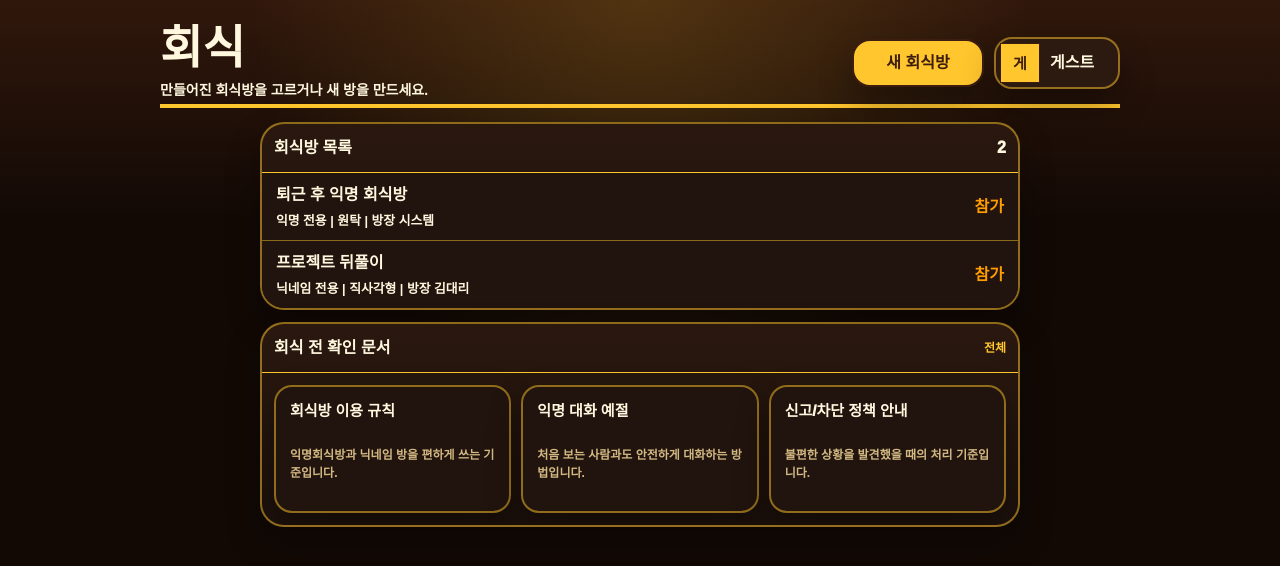
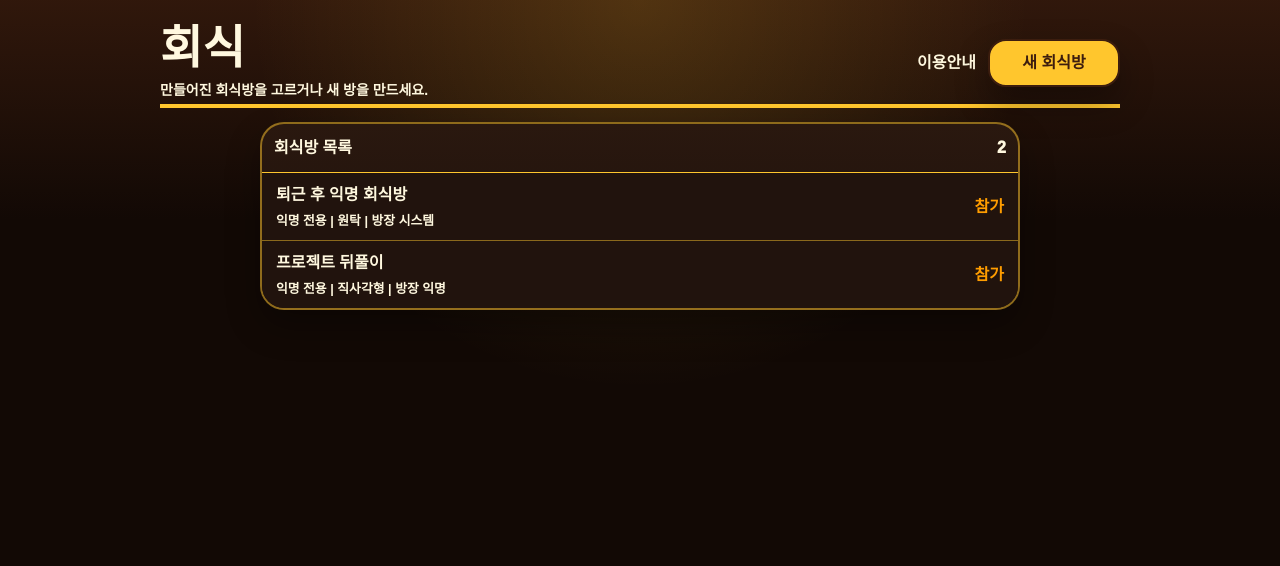
Before and after one commit to ooooooonfdfasn/baksu, a Next.js app in the folder hasik/: page / in a window 1280 px wide. Shown: the top 566 px of the page. Built offline with nearby package versions, Linux system fonts and the light colour scheme.

Commit message:
Simplify contact and anonymous service links

```diff
--- a/hasik/src/app/globals.css
+++ b/hasik/src/app/globals.css
@@ -1672,8 +1672,22 @@ input:focus {
   flex: 0 0 auto;
 }
 
-.create-room-open-button,
-.lobby-profile-button {
+.lobby-guide-link {
+  display: inline-flex;
+  align-items: center;
+  min-height: 48px;
+  padding: 0 2px;
+  color: var(--text);
+  font-weight: 950;
+  text-decoration: none;
+  white-space: nowrap;
+}
+
+.lobby-guide-link:hover {
+  color: var(--blue);
+}
+
+.create-room-open-button {
   min-height: 48px;
   border: 1px solid var(--line);
   background: var(--panel);
@@ -1685,41 +1699,6 @@ input:focus {
 .create-room-open-button {
   width: 132px;
   padding: 0 18px;
-}
-
-.lobby-profile-button {
-  display: inline-flex;
-  align-items: center;
-  gap: 10px;
-  min-width: 126px;
-  max-width: 180px;
-  padding: 4px 12px 4px 4px;
-}
-
-.lobby-profile-button > span:last-child {
-  min-width: 0;
-  overflow: hidden;
-  text-overflow: ellipsis;
-  white-space: nowrap;
-}
-
-.lobby-avatar {
-  display: inline-grid;
-  place-items: center;
-  width: 40px;
-  height: 40px;
-  border: 1px solid var(--line);
-  background: var(--blue);
-  color: var(--ink);
-  font-size: 15px;
-  font-weight: 950;
-  line-height: 1;
-}
-
-.lobby-avatar.large {
-  width: 56px;
-  height: 56px;
-  font-size: 20px;
 }
 
 .lobby-modal {
@@ -1757,18 +1736,6 @@ input:focus {
   padding: 16px;
 }
 
-.profile-summary {
-  display: flex;
-  align-items: center;
-  gap: 12px;
-  min-height: 64px;
-}
-
-.profile-summary strong {
-  font-size: 20px;
-  font-weight: 950;
-}
-
 .lobby-panel {
   display: grid;
   gap: 10px;
@@ -1801,14 +1768,12 @@ input:focus {
   font-weight: 900;
 }
 
-.session-switch,
 .create-room-options {
   display: grid;
   grid-template-columns: repeat(2, minmax(0, 1fr));
   gap: 8px;
 }
 
-.session-switch button,
 .create-room-options button,
 .create-room-button,
 .room-list-item {
@@ -1832,28 +1797,8 @@ input:focus {
   padding: 0;
 }
 
-.lobby-doc-panel {
-  gap: 0;
-  width: min(760px, 100%);
-  margin: 0 auto;
-  padding: 0;
-}
-
 .room-list-panel .lobby-panel-head {
   padding: 12px;
-}
-
-.lobby-doc-panel .lobby-panel-head {
-  padding: 12px;
-}
-
-.join-notice {
-  margin: 0;
-  padding: 10px 12px;
-  border-bottom: 1px solid var(--line);
-  color: var(--blue);
-  font-size: 13px;
-  font-weight: 900;
 }
 
 .room-list {
@@ -1896,37 +1841,6 @@ input:focus {
   color: var(--blue);
   font-style: normal;
   font-weight: 950;
-}
-
-.lobby-doc-list {
-  display: grid;
-  grid-template-columns: repeat(3, minmax(0, 1fr));
-  gap: 10px;
-  padding: 12px;
-}
-
-.lobby-doc-list a {
-  display: grid;
-  gap: 8px;
-  min-height: 128px;
-  padding: 14px;
-  border: 1px solid var(--line);
-  background: var(--panel);
-  color: var(--text);
-  text-decoration: none;
-}
-
-.lobby-doc-list strong {
-  font-size: 15px;
-  font-weight: 950;
-  line-height: 1.35;
-}
-
-.lobby-doc-list small {
-  color: var(--muted);
-  font-size: 12px;
-  font-weight: 800;
-  line-height: 1.5;
 }
 
 @media (max-width: 1120px) {
@@ -2293,16 +2207,9 @@ input:focus {
     padding: 0 11px;
   }
 
-  .lobby-profile-button {
-    min-width: 0;
-    max-width: 128px;
+  .lobby-guide-link {
     min-height: 42px;
-    padding: 3px 8px 3px 3px;
-  }
-
-  .lobby-avatar {
-    width: 34px;
-    height: 34px;
+    font-size: 14px;
   }
 
   .lobby-grid {
@@ -2313,18 +2220,6 @@ input:focus {
   .room-list-panel {
     width: 100%;
     grid-column: auto;
-  }
-
-  .lobby-doc-panel {
-    width: 100%;
-  }
-
-  .lobby-doc-list {
-    grid-template-columns: 1fr;
-  }
-
-  .lobby-doc-list a {
-    min-height: 88px;
   }
 
   .room-list-item {
@@ -2412,11 +2307,9 @@ h1 {
 .payment-popover,
 .lobby-modal,
 .lobby-panel,
-.lobby-doc-list a,
 .menu-item,
 .menu-trigger,
 .create-room-open-button,
-.lobby-profile-button,
 .role-chip,
 .mood-chip,
 .shape-chip,
@@ -2475,10 +2368,6 @@ input {
   overflow: hidden;
 }
 
-.lobby-doc-panel {
-  overflow: hidden;
-}
-
 .panel,
 .chat-panel,
 .profile-popover,
@@ -2497,7 +2386,6 @@ input {
 .menu-item:hover,
 .menu-trigger:hover,
 .create-room-open-button:hover,
-.lobby-profile-button:hover,
 .icon-action:hover,
 .send-button:hover,
 .settings-button:hover,
@@ -2509,11 +2397,9 @@ input {
 .secret-pay-button:hover,
 .order-button:hover,
 .payment-option:hover,
-.session-switch button:hover,
 .create-room-options button:hover,
 .create-room-button:hover,
 .room-list-item:hover,
-.lobby-doc-list a:hover,
 .profile-close:hover,
 .report-button:hover {
   border-color: var(--bhc-orange);
@@ -2522,7 +2408,6 @@ input {
 .role-chip.selected,
 .mood-chip.selected,
 .shape-chip.selected,
-.session-switch .selected,
 .create-room-options .selected,
 .seat-slot.mine .seat-token,
 .send-button,
@@ -2556,7 +2441,6 @@ input {
   font-weight: 950;
 }
 
-.session-switch button,
 .create-room-options button,
 .room-list-item {
   border: 2px solid rgba(255, 198, 45, 0.48);
@@ -2566,16 +2450,6 @@ input {
 }
 
 .create-room-open-button {
-  border-color: var(--bhc-brown) !important;
-  background: var(--bhc-yellow) !important;
-  color: var(--bhc-brown) !important;
-}
-
-.lobby-profile-button {
-  background: var(--bhc-cream) !important;
-}
-
-.lobby-avatar {
   border-color: var(--bhc-brown) !important;
   background: var(--bhc-yellow) !important;
   color: var(--bhc-brown) !important;
--- a/hasik/src/components/hasik-app.tsx
+++ b/hasik/src/components/hasik-app.tsx
@@ -2,27 +2,22 @@
 
 import { useEffect, useMemo, useState } from "react";
 import { HasikRoom } from "@/components/hasik-room";
-import type { RoomAccessMode, TableShape } from "@/components/hasik-room";
+import type { TableShape } from "@/components/hasik-room";
 
 interface LobbyRoom {
   id: string;
   title: string;
-  accessMode: RoomAccessMode;
   tableShape: TableShape;
   createdAt: number;
   hostName: string;
 }
 
-type SessionMode = "guest" | "member";
-
 const lobbyStorageKey = "hasik:lobby-rooms";
-const sessionStorageKey = "hasik:lobby-session";
 
 const defaultRooms: LobbyRoom[] = [
   {
     id: "main-room",
     title: "퇴근 후 익명 회식방",
-    accessMode: "anonymous",
     tableShape: "round",
     createdAt: Date.now() - 1000 * 60 * 34,
     hostName: "시스템"
@@ -30,10 +25,9 @@ const defaultRooms: LobbyRoom[] = [
   {
     id: "team-dinner-room",
     title: "프로젝트 뒤풀이",
-    accessMode: "nickname",
     tableShape: "rectangle",
     createdAt: Date.now() - 1000 * 60 * 12,
-    hostName: "김대리"
+    hostName: "익명"
   }
 ];
 
@@ -45,36 +39,27 @@ function createId() {
   return `${Date.now()}-${Math.random().toString(16).slice(2)}`;
 }
 
-function createGuestName() {
-  return `익명${Math.floor(100 + Math.random() * 900)}`;
-}
-
 export function HasikApp() {
   const [rooms, setRooms] = useState<LobbyRoom[]>(defaultRooms);
   const [selectedRoomId, setSelectedRoomId] = useState<string | null>(null);
-  const [sessionMode, setSessionMode] = useState<SessionMode>("guest");
-  const [loginName, setLoginName] = useState("김대리");
   const [newRoomTitle, setNewRoomTitle] = useState("새 회식방");
-  const [newRoomAccess, setNewRoomAccess] = useState<RoomAccessMode>("anonymous");
   const [newRoomTableShape, setNewRoomTableShape] = useState<TableShape>("round");
-  const [joinNotice, setJoinNotice] = useState("");
-  const [isProfileOpen, setProfileOpen] = useState(false);
   const [isCreateRoomOpen, setCreateRoomOpen] = useState(false);
 
   useEffect(() => {
     try {
       const savedRooms = localStorage.getItem(lobbyStorageKey);
-      const savedSession = localStorage.getItem(sessionStorageKey);
 
       if (savedRooms) {
         const parsedRooms = JSON.parse(savedRooms) as LobbyRoom[];
-        setRooms(parsedRooms.length > 0 ? parsedRooms : defaultRooms);
-      }
-
-      if (savedSession) {
-        const parsedSession = JSON.parse(savedSession) as { mode?: SessionMode; loginName?: string };
-        setSessionMode(parsedSession.mode === "member" ? "member" : "guest");
-        setLoginName(parsedSession.loginName || "김대리");
+        const anonymousRooms = parsedRooms.map((room) => ({
+          id: room.id,
+          title: room.title,
+          tableShape: room.tableShape,
+          createdAt: room.createdAt,
+          hostName: room.hostName || "익명"
+        }));
+        setRooms(anonymousRooms.length > 0 ? anonymousRooms : defaultRooms);
       }
     } catch {
       setRooms(defaultRooms);
@@ -85,64 +70,28 @@ export function HasikApp() {
     localStorage.setItem(lobbyStorageKey, JSON.stringify(rooms));
   }, [rooms]);
 
-  useEffect(() => {
-    localStorage.setItem(sessionStorageKey, JSON.stringify({ mode: sessionMode, loginName }));
-  }, [loginName, sessionMode]);
-
   const selectedRoom = useMemo(
     () => rooms.find((room) => room.id === selectedRoomId) ?? null,
     [rooms, selectedRoomId]
   );
 
-  const participantName = useMemo(() => {
-    if (!selectedRoom) {
-      return "";
-    }
-
-    return selectedRoom.accessMode === "anonymous" ? createGuestName() : loginName.trim();
-  }, [loginName, selectedRoom]);
-
-  const profileLabel = sessionMode === "guest" ? "게스트" : loginName.trim() || "로그인";
-  const profileInitial = sessionMode === "guest" ? "게" : (loginName.trim()[0] ?? "회");
-
   function enterRoom(room: LobbyRoom) {
-    setJoinNotice("");
-
-    if (room.accessMode === "anonymous" && sessionMode !== "guest") {
-      setJoinNotice("익명 방은 게스트 모드에서만 입장할 수 있습니다.");
-      return;
-    }
-
-    if (room.accessMode === "nickname" && (sessionMode !== "member" || !loginName.trim())) {
-      setJoinNotice("닉네임 방은 로그인 후 입장할 수 있습니다.");
-      return;
-    }
-
     setSelectedRoomId(room.id);
   }
 
   function createRoom() {
     const title = newRoomTitle.trim() || "이름 없는 회식방";
 
-    if (newRoomAccess === "nickname" && (sessionMode !== "member" || !loginName.trim())) {
-      setJoinNotice("닉네임 방을 만들려면 먼저 로그인해주세요.");
-      setCreateRoomOpen(false);
-      setProfileOpen(true);
-      return;
-    }
-
     const nextRoom: LobbyRoom = {
       id: `room-${createId()}`,
       title,
-      accessMode: newRoomAccess,
       tableShape: newRoomTableShape,
       createdAt: Date.now(),
-      hostName: sessionMode === "member" ? loginName.trim() : "게스트"
+      hostName: "익명"
     };
 
     setRooms((current) => [nextRoom, ...current]);
     setNewRoomTitle("새 회식방");
-    setJoinNotice("");
     setCreateRoomOpen(false);
   }
 
@@ -162,8 +111,6 @@ export function HasikApp() {
     return (
       <HasikRoom
         key={selectedRoom.id}
-        accessMode={selectedRoom.accessMode}
-        initialNickname={participantName}
         initialRoomTitle={selectedRoom.title}
         initialTableShape={selectedRoom.tableShape}
         roomNameOverride={selectedRoom.id}
@@ -183,23 +130,15 @@ export function HasikApp() {
             <p>만들어진 회식방을 고르거나 새 방을 만드세요.</p>
           </div>
           <div className="lobby-actions">
+            <a className="lobby-guide-link" href="../articles/dinner-room-rules.html">
+              이용안내
+            </a>
             <button
               type="button"
               className="create-room-open-button"
               onClick={() => setCreateRoomOpen(true)}
             >
               새 회식방
-            </button>
-            <button
-              type="button"
-              className="lobby-profile-button"
-              onClick={() => setProfileOpen(true)}
-              aria-label="내 프로필 열기"
-            >
-              <span className="lobby-avatar" aria-hidden="true">
-                {profileInitial}
-              </span>
-              <span>{profileLabel}</span>
             </button>
           </div>
         </header>
@@ -210,7 +149,6 @@ export function HasikApp() {
               <strong>회식방 목록</strong>
               <span>{rooms.length}</span>
             </div>
-            {joinNotice ? <p className="join-notice">{joinNotice}</p> : null}
             <div className="room-list">
               {rooms.map((room) => (
                 <button
@@ -222,8 +160,7 @@ export function HasikApp() {
                   <span>
                     <strong>{room.title}</strong>
                     <small>
-                      {room.accessMode === "anonymous" ? "익명 전용" : "닉네임 전용"} |{" "}
-                      {room.tableShape === "round" ? "원탁" : "직사각형"} | 방장 {room.hostName}
+                      익명 전용 | {room.tableShape === "round" ? "원탁" : "직사각형"} | 방장 {room.hostName}
                     </small>
                   </span>
                   <em>참가</em>
@@ -232,26 +169,6 @@ export function HasikApp() {
             </div>
           </section>
 
-          <section className="lobby-panel lobby-doc-panel" aria-label="회식 관련 사내문서">
-            <div className="lobby-panel-head">
-              <strong>회식 전 확인 문서</strong>
-              <a href="../articles/">전체</a>
-            </div>
-            <div className="lobby-doc-list">
-              <a href="../articles/dinner-room-rules.html">
-                <strong>회식방 이용 규칙</strong>
-                <small>익명회식방과 닉네임 방을 편하게 쓰는 기준입니다.</small>
-              </a>
-              <a href="../articles/anonymous-chat-etiquette.html">
-                <strong>익명 대화 예절</strong>
-                <small>처음 보는 사람과도 안전하게 대화하는 방법입니다.</small>
-              </a>
-              <a href="../articles/report-block-policy.html">
-                <strong>신고/차단 정책 안내</strong>
-                <small>불편한 상황을 발견했을 때의 처리 기준입니다.</small>
-              </a>
-            </div>
-          </section>
         </div>
       </section>
 
@@ -271,7 +188,7 @@ export function HasikApp() {
             <div className="lobby-modal-head">
               <div>
                 <p id="create-room-title">새 회식방</p>
-                <span>방 이름과 입장 방식을 정하세요.</span>
+                <span>방 이름과 테이블 모양을 정하세요.</span>
               </div>
               <button
                 type="button"
@@ -295,22 +212,6 @@ export function HasikApp() {
               <div className="create-room-options">
                 <button
                   type="button"
-                  className={newRoomAccess === "anonymous" ? "selected" : ""}
-                  onClick={() => setNewRoomAccess("anonymous")}
-                >
-                  익명 방
-                </button>
-                <button
-                  type="button"
-                  className={newRoomAccess === "nickname" ? "selected" : ""}
-                  onClick={() => setNewRoomAccess("nickname")}
-                >
-                  닉네임 방
-                </button>
-              </div>
-              <div className="create-room-options">
-                <button
-                  type="button"
                   className={newRoomTableShape === "round" ? "selected" : ""}
                   onClick={() => setNewRoomTableShape("round")}
                 >
@@ -331,71 +232,6 @@ export function HasikApp() {
           </section>
         </div>
       ) : null}
-
-      {isProfileOpen ? (
-        <div
-          className="profile-backdrop centered-backdrop"
-          role="presentation"
-          onClick={() => setProfileOpen(false)}
-        >
-          <section
-            className="lobby-modal"
-            role="dialog"
-            aria-modal="true"
-            aria-labelledby="my-profile-title"
-            onClick={(event) => event.stopPropagation()}
-          >
-            <div className="lobby-modal-head">
-              <div>
-                <p id="my-profile-title">내 프로필</p>
-                <span>{sessionMode === "guest" ? "게스트로 이용 중" : "닉네임으로 이용 중"}</span>
-              </div>
-              <button
-                type="button"
-                className="profile-close"
-                onClick={() => setProfileOpen(false)}
-                aria-label="프로필 닫기"
-              >
-                ×
-              </button>
-            </div>
-            <div className="lobby-modal-body">
-              <div className="profile-summary">
-                <span className="lobby-avatar large" aria-hidden="true">
-                  {profileInitial}
-                </span>
-                <strong>{profileLabel}</strong>
-              </div>
-              <div className="session-switch">
-                <button
-                  type="button"
-                  className={sessionMode === "guest" ? "selected" : ""}
-                  onClick={() => setSessionMode("guest")}
-                >
-                  게스트
-                </button>
-                <button
-                  type="button"
-                  className={sessionMode === "member" ? "selected" : ""}
-                  onClick={() => setSessionMode("member")}
-                >
-                  로그인
-                </button>
-              </div>
-              <label className="lobby-label" htmlFor="login-name">
-                닉네임
-              </label>
-              <input
-                id="login-name"
-                disabled={sessionMode === "guest"}
-                maxLength={12}
-                value={sessionMode === "guest" ? "익명 자동 배정" : loginName}
-                onChange={(event) => setLoginName(event.target.value)}
-              />
-            </div>
-          </section>
-        </div>
-      ) : null}
     </main>
   );
 }
--- a/hasik/src/components/hasik-room.tsx
+++ b/hasik/src/components/hasik-room.tsx
@@ -27,12 +27,9 @@ type Mood = "quiet" | "talk" | "afterwork";
 type RealtimeMode = "demo" | "setup" | "live";
 type PaymentMethod = "split" | "single" | "roulette" | "rps";
 type MenuItemKind = "food" | "drink";
-export type RoomAccessMode = "anonymous" | "nickname";
 export type TableShape = "round" | "rectangle";
 
 interface HasikRoomProps {
-  accessMode?: RoomAccessMode;
-  initialNickname?: string;
   initialRoomTitle?: string;
   initialTableShape?: TableShape;
   roomNameOverride?: string;
@@ -207,6 +204,10 @@ function createId() {
   return `${Date.now()}-${Math.random().toString(16).slice(2)}`;
 }
 
+function createAnonymousNickname() {
+  return `익명${Math.floor(100 + Math.random() * 900)}`;
+}
+
 function formatClock(value: number) {
   return new Intl.DateTimeFormat("ko-KR", {
     hour: "2-digit",
@@ -317,8 +318,6 @@ function mergeMessage(current: ChatMessage[], nextMessage: ChatMessage) {
 }
 
 export function HasikRoom({
-  accessMode = "anonymous",
-  initialNickname,
   initialRoomTitle = "퇴근 후 익명 회식방",
   initialTableShape = "round",
   roomNameOverride,
@@ -328,7 +327,7 @@ export function HasikRoom({
 }: HasikRoomProps = {}) {
   const [selectedRole, setSelectedRole] = useState<Role>("대리");
   const [mood, setMood] = useState<Mood>("afterwork");
-  const [nickname, setNickname] = useState(initialNickname ?? (accessMode === "anonymous" ? "익명대리" : "김대리"));
+  const [nickname] = useState(createAnonymousNickname);
   const [roomTitle, setRoomTitle] = useState(initialRoomTitle);
   const [tableShape, setTableShape] = useState<TableShape>(initialTableShape);
   const [input, setInput] = useState("");
@@ -1387,19 +1386,8 @@ export function HasikRoom({
           <div className="room-grid">
             <aside className="left-rail" aria-label="입장 설정">
               <div className="panel compact nickname-card">
-                <label className="nickname-label" htmlFor="nickname">
-                  닉네임
-                </label>
-                <input
-                  id="nickname"
-                  maxLength={12}
-                  value={nickname}
-                  disabled={accessMode === "anonymous"}
-                  onChange={(event) => setNickname(event.target.value)}
-                />
-                <span className="access-note">
-                  {accessMode === "anonymous" ? "익명으로만 참여" : "닉네임으로 참여"}
-                </span>
+                <span className="nickname-label">익명 참여</span>
+                <span className="access-note">이 방은 익명으로만 입장합니다.</span>
                 <div className="nickname-preview">
                   <NameWithRole nickname={nickname} role={selectedRole} />
                 </div>
```
Also changed, not shown: 2 other files (tests, documents, lock files or other folders).
